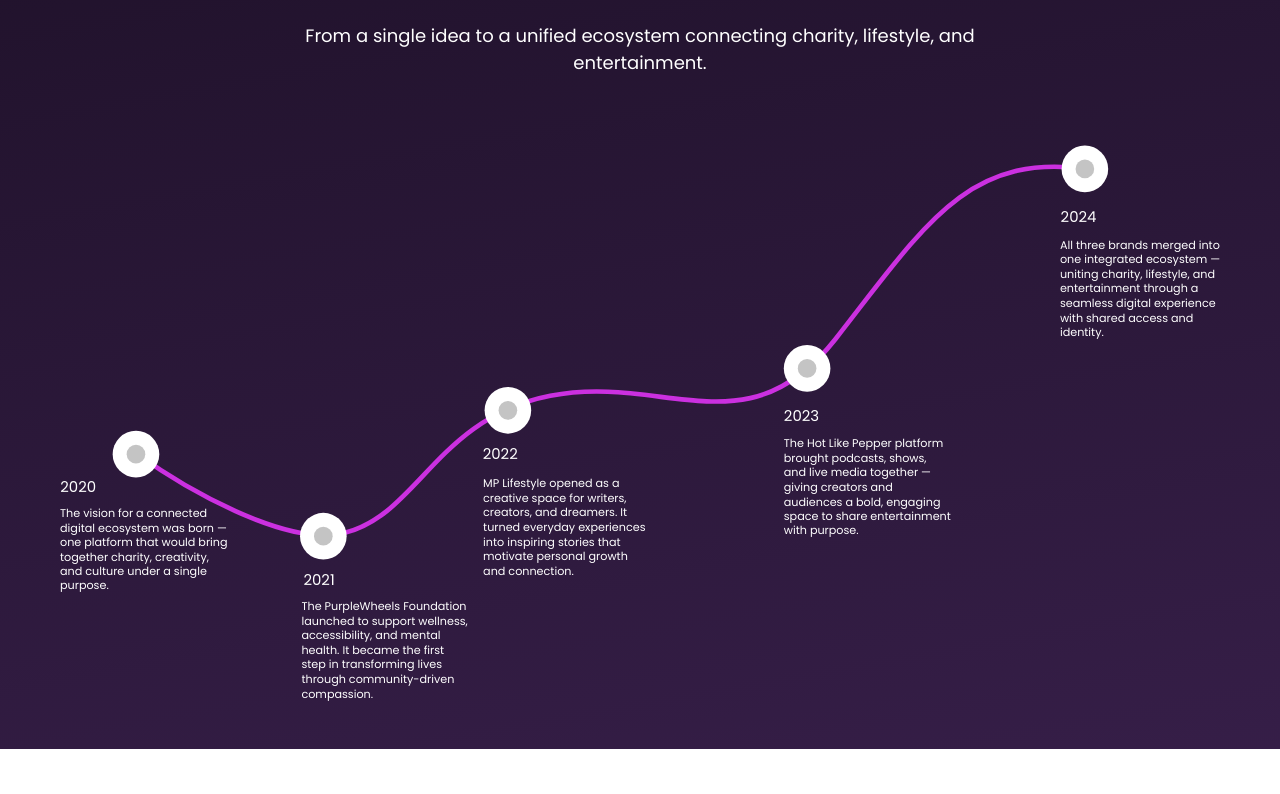
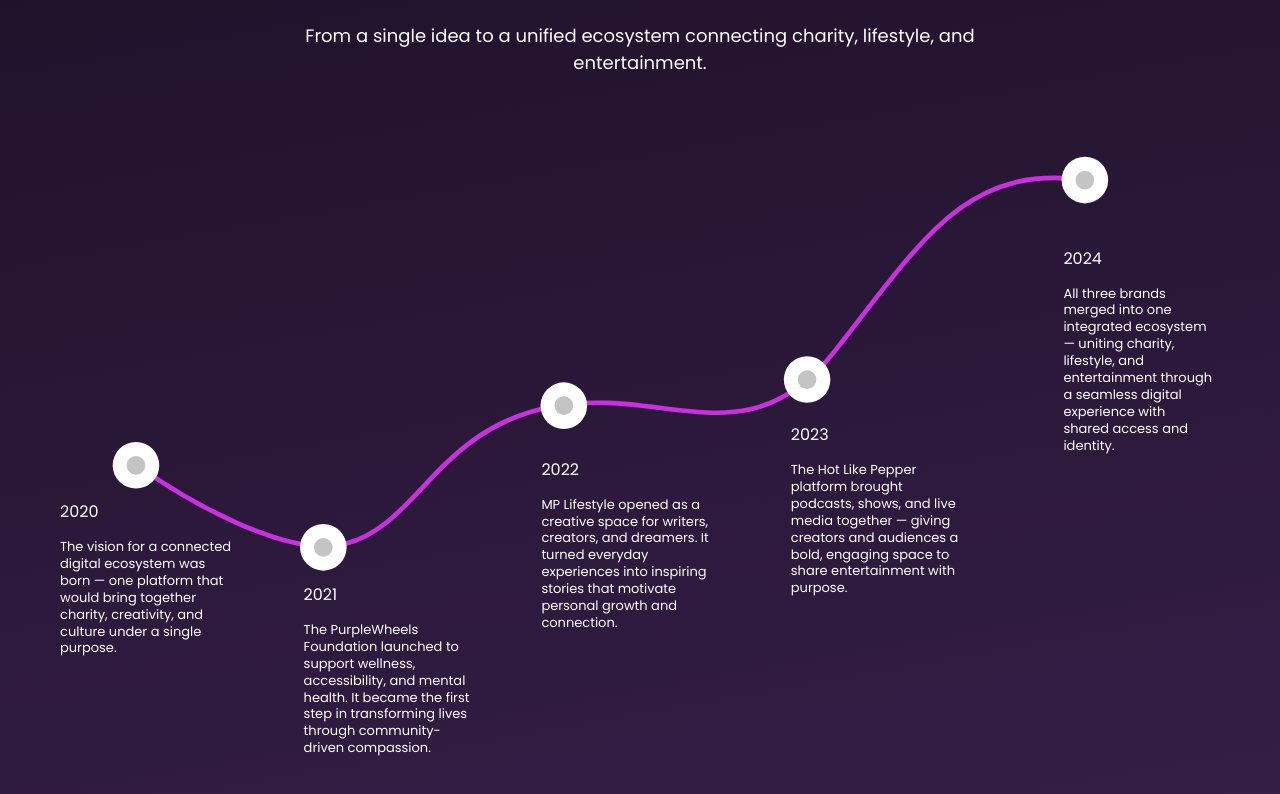
Before and after one commit to MUHAMMAD-SAAD746/purple-wheels-foundation, a React (Vite) app in the folder Purple-Wheel-Foundation/: page /Purple-Wheels in a window 1280 px wide. Shown: the part 2531-3325 px from the top of the page. Before the commit the page ends 3280 px from the top, so only its background shows below. Built offline with nearby package versions, Linux system fonts and the light colour scheme; no server answers.

Commit message:
our journey section completed

```diff
--- a/Purple-Wheel-Foundation/src/components/LandingPage/OurJourney/OurJourney.css
+++ b/Purple-Wheel-Foundation/src/components/LandingPage/OurJourney/OurJourney.css
@@ -30,7 +30,7 @@
 .journey-curve-container {
     position: relative;
     width: 100%;
-    /* max-width: 1042px; */
+    max-width: 2042px;
     margin: 0;
 }
 
@@ -58,12 +58,163 @@
     pointer-events: none;
 }
 
+
+
+.journey-info {
+    position: absolute;
+    color: white;
+}
+
+.journey-year {
+    font-size: 16px;
+    margin-bottom: 15px;
+}
+
 .journey-description {
+    width: 230px;
     margin: 0;
-    width: 180px !important;
 
     color: white;
-    font-size: 12px;
+    font-size: 15px;
     line-height: 1.3;
     text-align: left;
 }
+
+
+/* 2020 */
+.journey-info-2020 {
+    left: 0%;
+    top: 57.5%;
+}
+
+
+/* 2021 */
+.journey-info-2021 {
+    left: 21%;
+    top: 71.4%;
+}
+
+
+/* 2022 */
+.journey-info-2022 {
+    left: 41.5%;
+    top: 50.4%;
+}
+
+
+/* 2023 */
+.journey-info-2023 {
+    left: 63%;
+    top: 44.6%;
+}
+
+
+/* 2024 */
+.journey-info-2024 {
+    left: 87.1%;
+    top: 8.9%;
+    max-width: calc(100% - 87.1%);
+}
+
+.journey-info-2024 .journey-description {
+    width: 100%;
+}
+
+.journey-mobile-timeline {
+    display: none;
+}
+
+
+@media (max-width: 1400px) {
+    .journey-description {
+        width: 175px;
+        font-size: 13px;
+    }
+
+    .journey-info-2024 {
+        left: 86.5%;
+        top: 15%;
+    }
+}
+
+
+@media (max-width: 1200px) {
+    .journey-description {
+        width: 160px;
+        font-size: 12px;
+    }
+}
+
+
+@media (max-width: 992px) {
+    .journey-description {
+        width: 140px;
+        font-size: 11px;
+    }
+}
+
+
+@media (max-width: 800px) {
+
+    .journey-curve-container {
+        display: none;
+    }
+
+    .journey-mobile-timeline {
+        display: block;
+        position: relative;
+        margin: 0;
+        padding: 20px 0;
+    }
+
+    .journey-mobile-timeline::before {
+        content: "";
+        position: absolute;
+        left: 8px;
+        top: 20px;
+        bottom: 20px;
+        width: 3px;
+        background: #CB30E0;
+    }
+
+    .journey-mobile-item {
+        position: relative;
+        display: flex;
+        gap: 25px;
+        margin-bottom: 45px;
+    }
+
+    .journey-mobile-item:last-child {
+        margin-bottom: 0;
+    }
+
+    .journey-mobile-dot {
+        flex: 0 0 19px;
+        width: 19px;
+        height: 19px;
+        margin-top: 2px;
+        border-radius: 50%;
+        background: white;
+        border: 3px solid #CB30E0;
+        box-sizing: border-box;
+        z-index: 1;
+    }
+
+    .journey-mobile-content {
+        flex: 1;
+        min-width: 0;
+    }
+
+    .journey-mobile-content .journey-year {
+        margin-bottom: 10px;
+        font-size: 18px;
+        font-weight: 600;
+        color: #fff;
+    }
+
+    .journey-mobile-content .journey-description {
+        width: auto;
+        font-size: 14px;
+        line-height: 1.5;
+    }
+}
--- a/Purple-Wheel-Foundation/src/components/LandingPage/OurJourney/OurJourney.jsx
+++ b/Purple-Wheel-Foundation/src/components/LandingPage/OurJourney/OurJourney.jsx
@@ -19,7 +19,7 @@
             <div className="journey-curve-wrapper">
                 <div className="journey-curve-container">
                     <svg
-                        viewBox="-70 0 1232 550"
+                        viewBox="-70 -12 1232 640"
                         className="journey-curve"
                         overflow="visible"
                     >
@@ -34,130 +34,157 @@
 
                         <circle cx="11.50" cy="319.84" r="25" fill="white" />
                         <circle cx="11.50" cy="319.84" r="10" fill="#c4c4c4" />
-                        <text
-                            x="-50.50"
-                            y="360"
-                            fill="white"
-                            textAnchor="middle"
-                            fontSize="16"
-                        >
+
+                        <circle cx="212.50" cy="407.84" r="25" fill="white" />
+                        <circle cx="212.50" cy="407.84" r="10" fill="#c4c4c4" />
+
+                        <circle cx="470.50" cy="255.84" r="25" fill="white" />
+                        <circle cx="470.50" cy="255.84" r="10" fill="#c4c4c4" />
+
+                        <circle cx="731.50" cy="227.84" r="25" fill="white" />
+                        <circle cx="731.50" cy="227.84" r="10" fill="#c4c4c4" />
+
+                        <circle cx="1029.50" cy="13.84" r="25" fill="white" />
+                        <circle cx="1029.50" cy="13.84" r="10" fill="#c4c4c4" />
+                    </svg>
+
+
+
+                    <div className="journey-info journey-info-2020">
+                        <div className="journey-year">
                             2020
-                        </text>
+                        </div>
 
-                        <foreignObject
-                            x="-70"
-                            y="375"
-                            width="180"
-                            height="100"
-                        >
-                            <p className="journey-description">
-                                The vision for a connected digital ecosystem was born — one platform
-                                that would bring together charity, creativity, and culture under a
-                                single purpose.
-                            </p>
-                        </foreignObject>
+                        <div className="journey-description">
+                            The vision for a connected digital ecosystem was born — one platform
+                            that would bring together charity, creativity, and culture under a
+                            single purpose.
+                        </div>
+                    </div>
+
+                    <div className="journey-info journey-info-2021">
+                        <div className="journey-year">
+                            2021
+                        </div>
+
+                        <div className="journey-description">
+                            The PurpleWheels Foundation launched to support wellness, accessibility,
+                            and mental health. It became the first step in transforming lives
+                            through community-driven compassion.
+                        </div>
+                    </div>
+
+                    <div className="journey-info journey-info-2022">
+                        <div className="journey-year">
+                            2022
+                        </div>
+
+                        <div className="journey-description">
+                            MP Lifestyle opened as a creative space for writers, creators, and
+                            dreamers. It turned everyday experiences into inspiring stories that
+                            motivate personal growth and connection.
+                        </div>
+                    </div>
+
+                    <div className="journey-info journey-info-2023">
+                        <div className="journey-year">
+                            2023
+                        </div>
+
+                        <div className="journey-description">
+                            The Hot Like Pepper platform brought podcasts, shows, and live media
+                            together — giving creators and audiences a bold, engaging space to
+                            share entertainment with purpose.
+                        </div>
+                    </div>
+
+                    <div className="journey-info journey-info-2024">
+                        <div className="journey-year">
+                            2024
+                        </div>
+
+                        <div className="journey-description">
+                            All three brands merged into one integrated ecosystem — uniting
+                            charity, lifestyle, and entertainment through a seamless digital
+                            experience with shared access and identity.
+                        </div>
+                    </div>
+
+                </div>
+            </div>
 
 
 
 
 
-                        <circle cx="212.50" cy="407.84" r="25" fill="white" />
-                        <circle cx="212.50" cy="407.84" r="10" fill="#c4c4c4" />
-                        <text
-                            x="207.89"
-                            y="460"
-                            fill="white"
-                            textAnchor="middle"
-                            fontSize="16"
-                        >
-                            2021
-                        </text>
-                        <foreignObject
-                            x="189"
-                            y="475"
-                            width="180"
-                            height="120"
-                        >
-                            <p className="journey-description">
-                                The PurpleWheels Foundation launched to support wellness, accessibility, and mental health. It became the first step in transforming lives through community-driven compassion.
-                            </p>
-                        </foreignObject>
 
+            <div className="journey-mobile-timeline">
 
+                <div className="journey-mobile-item">
+                    <div className="journey-mobile-dot"></div>
 
+                    <div className="journey-mobile-content">
+                        <div className="journey-year">2020</div>
+                        <div className="journey-description">
+                            The vision for a connected digital ecosystem was born — one platform
+                            that would bring together charity, creativity, and culture under a
+                            single purpose.
+                        </div>
+                    </div>
+                </div>
 
-                        <circle cx="410.50" cy="272.84" r="25" fill="white" />
-                        <circle cx="410.50" cy="272.84" r="10" fill="#c4c4c4" />
-                        <text
-                            x="402.23"
-                            y="325.61"
-                            fill="white"
-                            textAnchor="middle"
-                            fontSize="16"
-                        >
-                            2022
-                        </text>
-                        <foreignObject
-                            x="383.89"
-                            y="343.17"
-                            width="180"
-                            height="120"
-                        >
-                            <p className="journey-description">
-                                MP Lifestyle opened as a creative space for writers, creators, and dreamers. It turned everyday experiences into inspiring stories that motivate personal growth and connection.
-                            </p>
-                        </foreignObject>
+                <div className="journey-mobile-item">
+                    <div className="journey-mobile-dot"></div>
 
-                        <circle cx="731.50" cy="227.84" r="25" fill="white" />
-                        <circle cx="731.50" cy="227.84" r="10" fill="#c4c4c4" />
-                        <text
-                            x="725.46"
-                            y="284.61"
-                            fill="white"
-                            textAnchor="middle"
-                            fontSize="16"
-                        >
-                            2023
-                        </text>
-                        <foreignObject
-                            x="706.46"
-                            y="300.17"
-                            width="180"
-                            height="120"
-                        >
-                            <p className="journey-description">
-                                The Hot Like Pepper platform brought podcasts, shows, and live media together — giving creators and audiences a bold, engaging space to share entertainment with purpose.
-                            </p>
-                        </foreignObject>
+                    <div className="journey-mobile-content">
+                        <div className="journey-year">2021</div>
+                        <div className="journey-description">
+                            The PurpleWheels Foundation launched to support wellness, accessibility,
+                            and mental health. It became the first step in transforming lives
+                            through community-driven compassion.
+                        </div>
+                    </div>
+                </div>
 
+                <div className="journey-mobile-item">
+                    <div className="journey-mobile-dot"></div>
 
+                    <div className="journey-mobile-content">
+                        <div className="journey-year">2022</div>
+                        <div className="journey-description">
+                            MP Lifestyle opened as a creative space for writers, creators, and
+                            dreamers. It turned everyday experiences into inspiring stories that
+                            motivate personal growth and connection.
+                        </div>
+                    </div>
+                </div>
 
-                        <circle cx="1029.50" cy="13.84" r="25" fill="white" />
-                        <circle cx="1029.50" cy="13.84" r="10" fill="#c4c4c4" />
-                        <text
-                            x="1022.69"
-                            y="70.61"
-                            fill="white"
-                            textAnchor="middle"
-                            fontSize="16"
-                        >
-                            2024
-                        </text>
-                        <foreignObject
-                            x="1002.69"
-                            y="87.61"
-                            width="180"
-                            height="120"
-                        >
-                            <p className="journey-description">
-                                All three brands merged into one integrated ecosystem — uniting charity, lifestyle, and entertainment through a seamless digital experience with shared access and identity.
-                            </p>
-                        </foreignObject>
+                <div className="journey-mobile-item">
+                    <div className="journey-mobile-dot"></div>
 
+                    <div className="journey-mobile-content">
+                        <div className="journey-year">2023</div>
+                        <div className="journey-description">
+                            The Hot Like Pepper platform brought podcasts, shows, and live media
+                            together — giving creators and audiences a bold, engaging space to
+                            share entertainment with purpose.
+                        </div>
+                    </div>
+                </div>
 
-                    </svg>
+                <div className="journey-mobile-item">
+                    <div className="journey-mobile-dot"></div>
 
+                    <div className="journey-mobile-content">
+                        <div className="journey-year">2024</div>
+                        <div className="journey-description">
+                            All three brands merged into one integrated ecosystem — uniting
+                            charity, lifestyle, and entertainment through a seamless digital
+                            experience with shared access and identity.
+                        </div>
+                    </div>
                 </div>
+
             </div>
 
 
```
Also changed, not shown: Purple-Wheel-Foundation/src/components/LandingPage/About/About.css (+2 -12 lines), Purple-Wheel-Foundation/src/components/LandingPage/Home/Home.css (+0 -18 lines), Purple-Wheel-Foundation/src/pages/LandingPage/LandingPage.css (+33 -0 lines).
